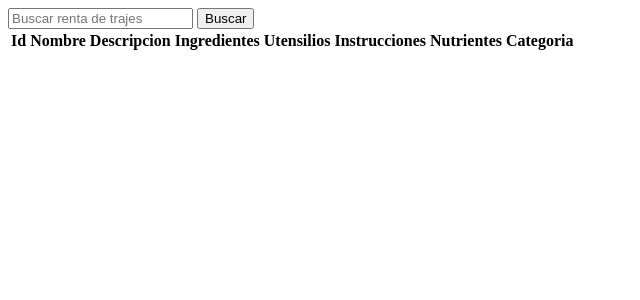
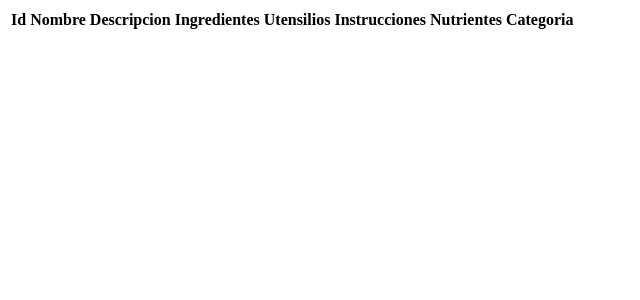
Before and after one commit to AliciaDG5894/SaborenRed, a Flask app: page /recetas in a window 1280 px wide. Shown: the top 300 px of the page, without its empty margins (0-640 px from the left). Run offline with Flask 3, Linux system fonts and the light colour scheme; the visitor is signed in with stand-in values (Sample User, id 1); lists and menus that the app fills with data are empty.

Commit message:
recetas tabla,quiterebusqueda

```diff
--- a/templates/Recetas.html
+++ b/templates/Recetas.html
@@ -34,10 +34,10 @@
     </div>
 </form> -->
 
-<div class="mb-3 input-group">
+<!-- <div class="mb-3 input-group">
     <input type="text" class="form-control" id="txtBuscarRenta" placeholder="Buscar renta de trajes">
     <button class="btn btn-secondary" id="btnBuscarRenta" type="button">Buscar</button>
-</div>
+</div> -->
 
 <div class="table-responsive">
     <table class="table table-sm">
@@ -54,6 +54,6 @@
                 <th></th>
             </tr>
         </thead>
-        <tbody id="tbodyRentas"></tbody>
+        <tbody id="recetasTbody"></tbody>
     </table>
 </div>
```
